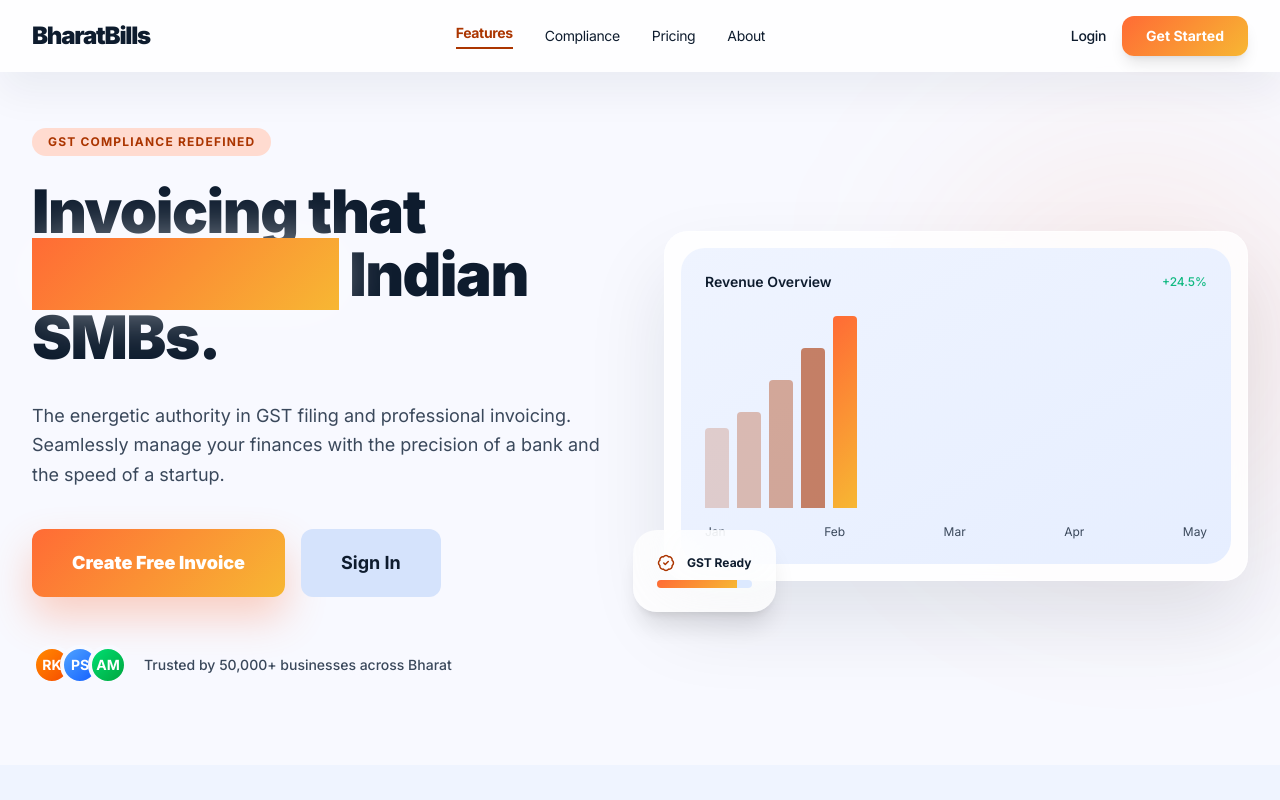
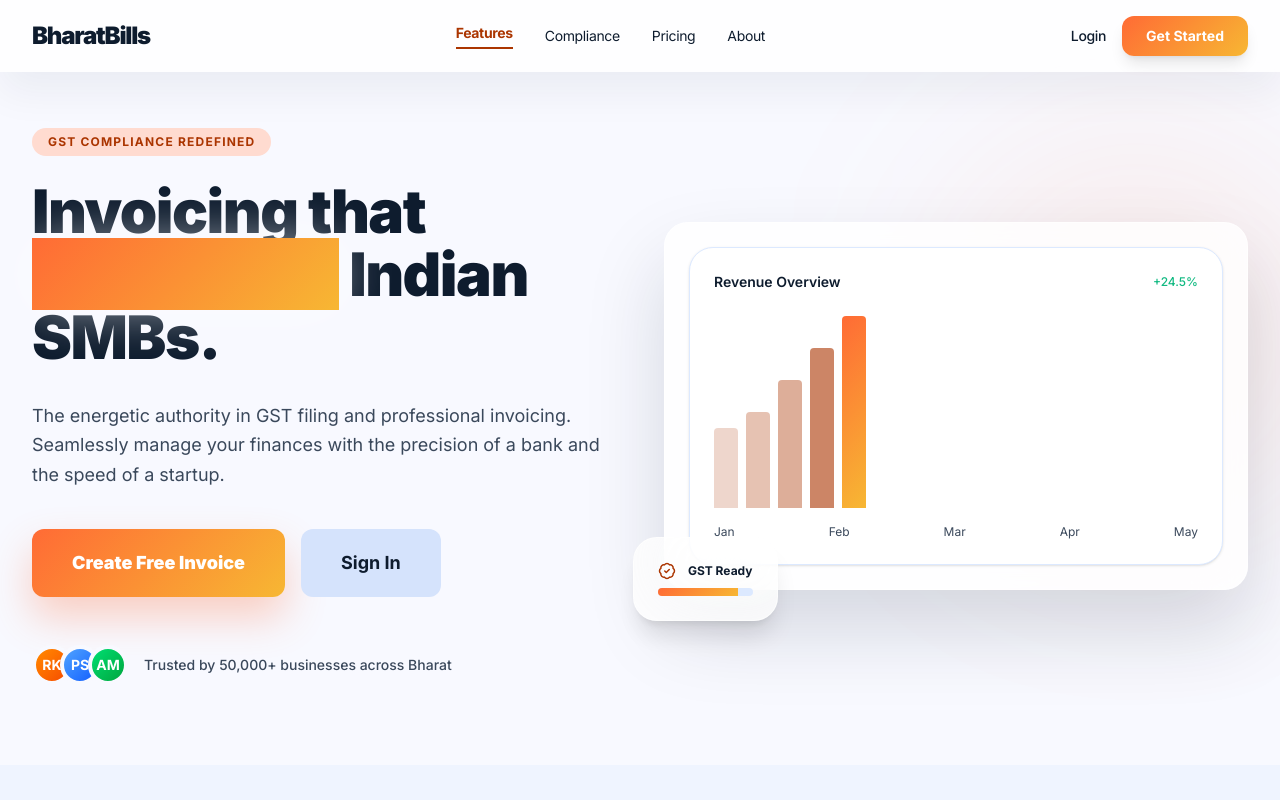
Before and after one commit to BHAVISHYA2005/BharatBills, a Next.js app: page / in a window 1280 px wide. Shown: the top 800 px of the page. Built offline with nearby package versions, Linux system fonts and the light colour scheme.

Commit message:
fix: ensure hero dashboard image is visible with proper z-index and styling

```diff
--- a/src/app/page.tsx
+++ b/src/app/page.tsx
@@ -76,7 +76,7 @@
       {/* Hero Section */}
       <header className="relative pt-28 md:pt-32 pb-16 md:pb-20 px-6 md:px-8 overflow-hidden">
         <div className="max-w-7xl mx-auto grid lg:grid-cols-2 gap-8 md:gap-12 items-center">
-          <div className="relative z-10 order-2 lg:order-1">
+          <div className="relative z-10 order-2 lg:order-1" style={{ zIndex: 1 }}>
             <span className="inline-block px-4 py-1.5 mb-6 text-xs font-bold tracking-widest text-[var(--primary)] bg-[var(--primary-light)] rounded-full">
               GST COMPLIANCE REDEFINED
             </span>
@@ -112,10 +112,10 @@
           </div>
 
           {/* Hero Image */}
-          <div className="relative order-1 lg:order-2">
+          <div className="relative order-1 lg:order-2" style={{ zIndex: 1 }}>
             <div className="absolute -top-16 -right-16 md:-top-20 md:-right-20 w-64 h-64 md:w-96 md:h-96 bg-[var(--primary-container)]/10 blur-[100px] rounded-full"></div>
-            <div className="relative glass-card p-3 md:p-4 rounded-2xl md:rounded-3xl shadow-[0px_40px_80px_rgba(14,28,46,0.1)] border border-white/40">
-              <div className="bg-gradient-to-br from-[var(--surface-container-low)] to-[var(--surface-container)] rounded-xl md:rounded-2xl p-4 md:p-6">
+            <div className="relative bg-white/80 backdrop-blur-xl p-4 md:p-6 rounded-2xl md:rounded-3xl shadow-[0px_40px_80px_rgba(14,28,46,0.15)] border border-white/50">
+              <div className="bg-white rounded-xl md:rounded-2xl p-4 md:p-6 shadow-sm border border-[var(--surface-container-high)]">
                 <div className="flex items-center justify-between mb-4 md:mb-6">
                   <span className="text-xs md:text-sm font-semibold text-[var(--on-surface)]">Revenue Overview</span>
                   <span className="text-xs text-[var(--success)] font-medium">+24.5%</span>
@@ -131,7 +131,7 @@
                   <span>Jan</span><span>Feb</span><span>Mar</span><span>Apr</span><span>May</span>
                 </div>
               </div>
-              <div className="absolute -bottom-4 md:-bottom-8 -left-4 md:-left-8 glass-card p-4 md:p-6 rounded-xl md:rounded-2xl shadow-xl max-w-[160px] md:max-w-[200px]">
+              <div className="absolute -bottom-4 md:-bottom-8 -left-4 md:-left-8 bg-white/80 backdrop-blur-xl p-4 md:p-6 rounded-xl md:rounded-2xl shadow-xl max-w-[160px] md:max-w-[200px] border border-white/50" style={{ zIndex: 2 }}>
                 <div className="flex items-center gap-2 md:gap-3 mb-2">
                   <Verified size={18} className="text-[var(--primary)]" />
                   <span className="text-xs font-bold text-[var(--on-surface)]">GST Ready</span>
```
